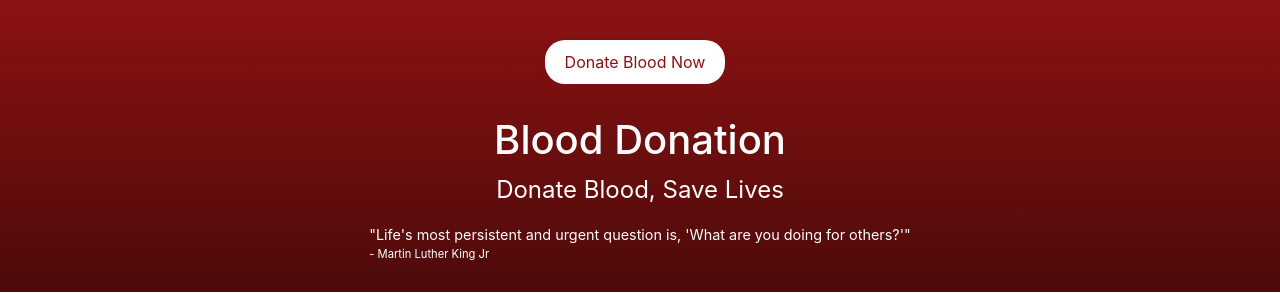
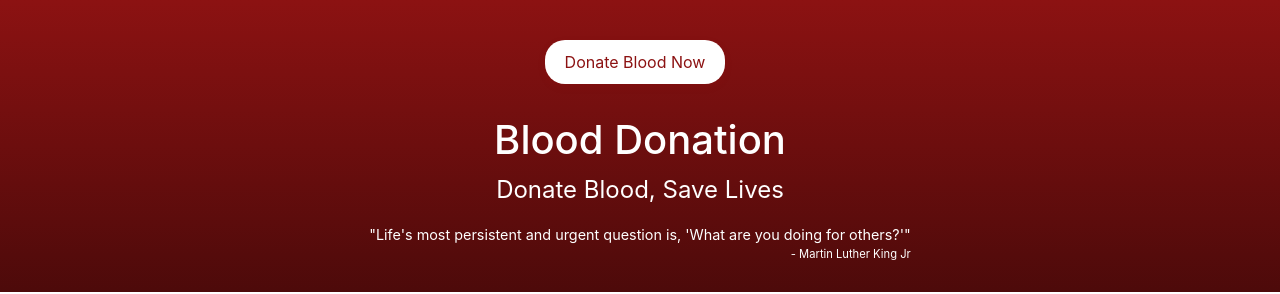
Before and after one commit to Luckysolanki902/blooddonation, a Flask app: page / in a window 1280 px wide. Shown: the top 294 px of the page. Run offline with Flask 3, Linux system fonts and the light colour scheme; some libraries are stand-ins or nearby versions.

Commit message:
author aside

```diff
--- a/templates/index.html
+++ b/templates/index.html
@@ -18,7 +18,7 @@
         <p>Donate Blood, Save Lives</p>
         <div style="font-size: 0.9rem;">
             <div>"Life's most persistent and urgent question is, 'What are you doing for others?'"</div>
-            <div style="font-size: 0.7rem;">- Martin Luther King Jr</div>
+            <div style="font-size: 0.7rem; text-align: right;">- Martin Luther King Jr</div>
         </div>
 
     </header>
```
